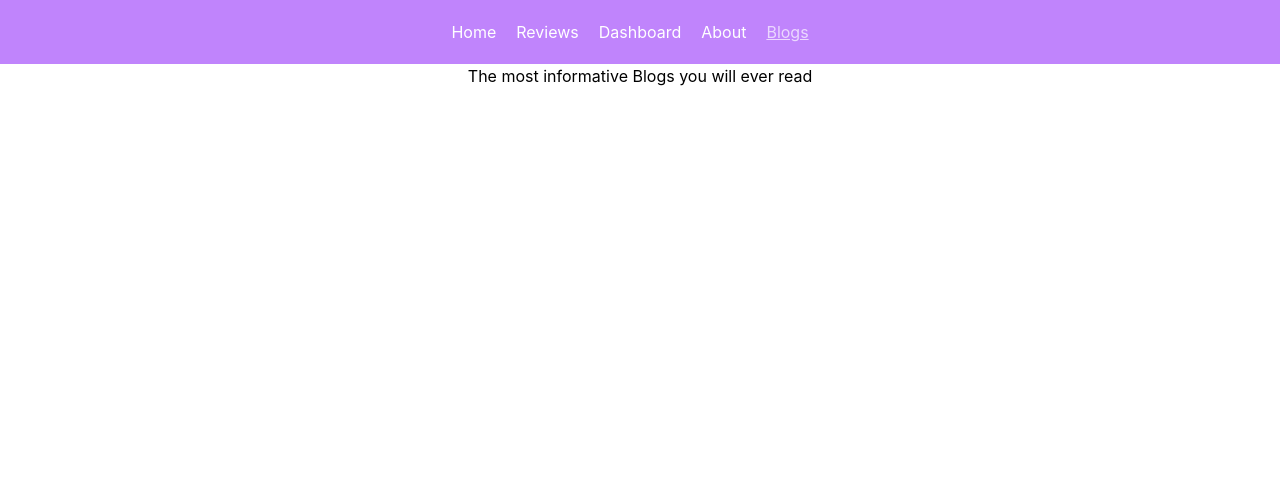
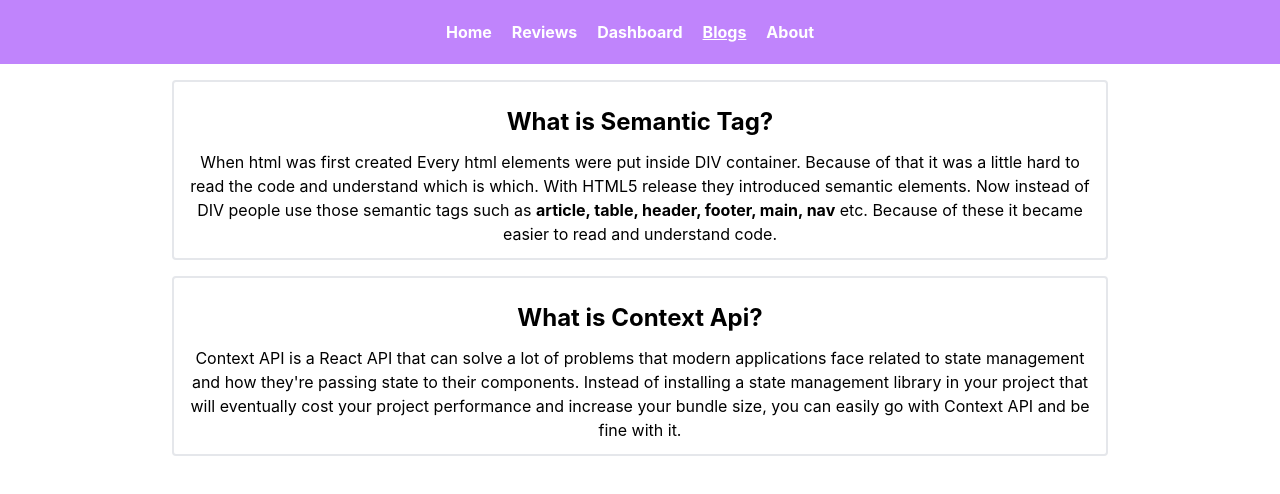
Before and after one commit to mdsaharshital/router-bottle-up, a React (Create React App) app: page /blogs in a window 1280 px wide. Shown: the top 494 px of the page. Built offline with nearby package versions, Linux system fonts and the light colour scheme.

Commit message:
about & blogs done

```diff
--- a/src/App.js
+++ b/src/App.js
@@ -6,6 +6,7 @@ import Dashboard from './components/Dashboard/Dashboard';
 import NotFound from './components/NotFound/NotFound';
 import Review from './components/Review/Review';
 import Blogs from './components/Blogs/Blogs';
+import About from './components/About/About';
 
 function App() {
   return (
@@ -17,6 +18,7 @@ function App() {
         <Route path='/dashboard' element={<Dashboard/>}></Route>
         <Route path='/review' element={<Review/>}></Route>
         <Route path='/blogs' element={<Blogs/>}></Route>
+        <Route path='/about' element={<About/>}></Route>
         <Route path='*' element={<NotFound/>}></Route>
       </Routes>
     </div>
--- /dev/null
+++ b/src/components/About/About.js
@@ -0,0 +1,14 @@
+import React from 'react';
+
+const About = () => {
+    return (
+        <div>
+            <h2 className="text-2xl font-bold text-black my-12">
+                Wanna Know about us?
+                <a className='text-purple-400' href="https://github.com/mdsaharshital" target="_blank" rel="noopener noreferrer"> Click here</a>
+            </h2>
+        </div>
+    );
+};
+
+export default About;
--- a/src/components/Blogs/Blogs.js
+++ b/src/components/Blogs/Blogs.js
@@ -2,8 +2,15 @@ import React from 'react';
 
 const Blogs = () => {
     return (
-        <div>
-            <h1>The most informative Blogs you will ever read</h1>
+        <div className='mx-auto w-3/4'>
+            <div className="border-2 m-3 rounded my-4 p-3">
+                <h1 className="text-2xl font-bold my-3">What is Semantic Tag?</h1>
+                <p>When html was first created Every html elements were put inside DIV container. Because of that it was a little hard to read the code and understand which is which. With HTML5 release they introduced semantic elements. Now instead of DIV people use those semantic tags such as <span className='font-bold'> article, table, header, footer, main, nav</span> etc. Because of these it became easier to read and understand code.</p>
+            </div>
+            <div className="border-2 m-3 rounded my-4 p-3">
+                <h1 className="text-2xl font-bold my-3">What is Context Api?</h1>
+                <p>Context API is a React API that can solve a lot of problems that modern applications face related to state management and how they're passing state to their components. Instead of installing a state management library in your project that will eventually cost your project performance and increase your bundle size, you can easily go with Context API and be fine with it.</p>
+            </div>
         </div>
     );
 };
--- a/src/components/CustomLink/CustomLink.js
+++ b/src/components/CustomLink/CustomLink.js
@@ -8,7 +8,7 @@ function CustomLink({ children, to, ...props }) {
     return (
       <div>
         <Link
-          style={{ color: match ? 'rgba(255, 255, 255, 0.678)' : 'white', textDecoration: match ? "underline" : "none" }}
+          style={{ textDecoration: match ? "underline" : "none" }}
           to={to}
           {...props}
         >
--- a/src/components/Header/Header.js
+++ b/src/components/Header/Header.js
@@ -5,12 +5,12 @@ import './Header.css';
 const Header = () => {
     return (
         <div>
-            <nav className='flex justify-center py-5 bg-purple-400'>
+            <nav className='flex justify-center py-5 bg-purple-400 text-white font-bold'>
                 <CustomLink to={'/home'}>Home</CustomLink>
                 <CustomLink to={'/review'}>Reviews</CustomLink>
                 <CustomLink to={'/dashboard'}>Dashboard</CustomLink>
+                <CustomLink to={'/blogs'}>Blogs</CustomLink>
                 <CustomLink to={'/about'}>About</CustomLink>
-                <CustomLink to={'/blogs'}>Blogs</CustomLink>
             </nav>
         </div>
     );
--- a/src/components/Home/Home.js
+++ b/src/components/Home/Home.js
@@ -14,12 +14,13 @@ const Home = () => {
         <div className='container mx-auto h-screen p-3'>
             <div className="grid md:grid-cols-2 my-4">
                 <div className="flex flex-col justify-center text-center mx-auto my-4">
-                    <h1 className="text-5xl font-bold text-purple-400 text-left">
+                <h1 className="text-5xl font-bold  text-left my-2 ">
+                       Be Smart!
+                    </h1>
+                    <h1 className=" my-2 text-5xl font-bold text-purple-400 text-left">
                         Get Bottle up Now!
                     </h1>
-                    <h1 className="text-5xl font-bold text-purple-400 text-left">
-                       Be Smart!
-                    </h1>
+                    <p className='text-left my-2 text-slate-500'>This is a very niche product based bottle selling website. We love to solve problems of ugly bottle to change it with different stylish bottle which goes with you.</p>
                     <button className='py-2 px-3 bg-purple-400 my-4 rounded text-white cursor-pointer w-1/3'>Buy Now!</button>
                 </div>
                 <div className="mx-auto my-4 ">
@@ -33,7 +34,6 @@ const Home = () => {
                 }
             </div>
                 <button onClick={() => navigate('/review')}  className='py-2 px-3 bg-purple-400 my-4 rounded text-white cursor-pointer mx-auto'>See All Reviews</button>
-                <h1>Questions are answered in blog section</h1>
         </div>
     );
 };
```
